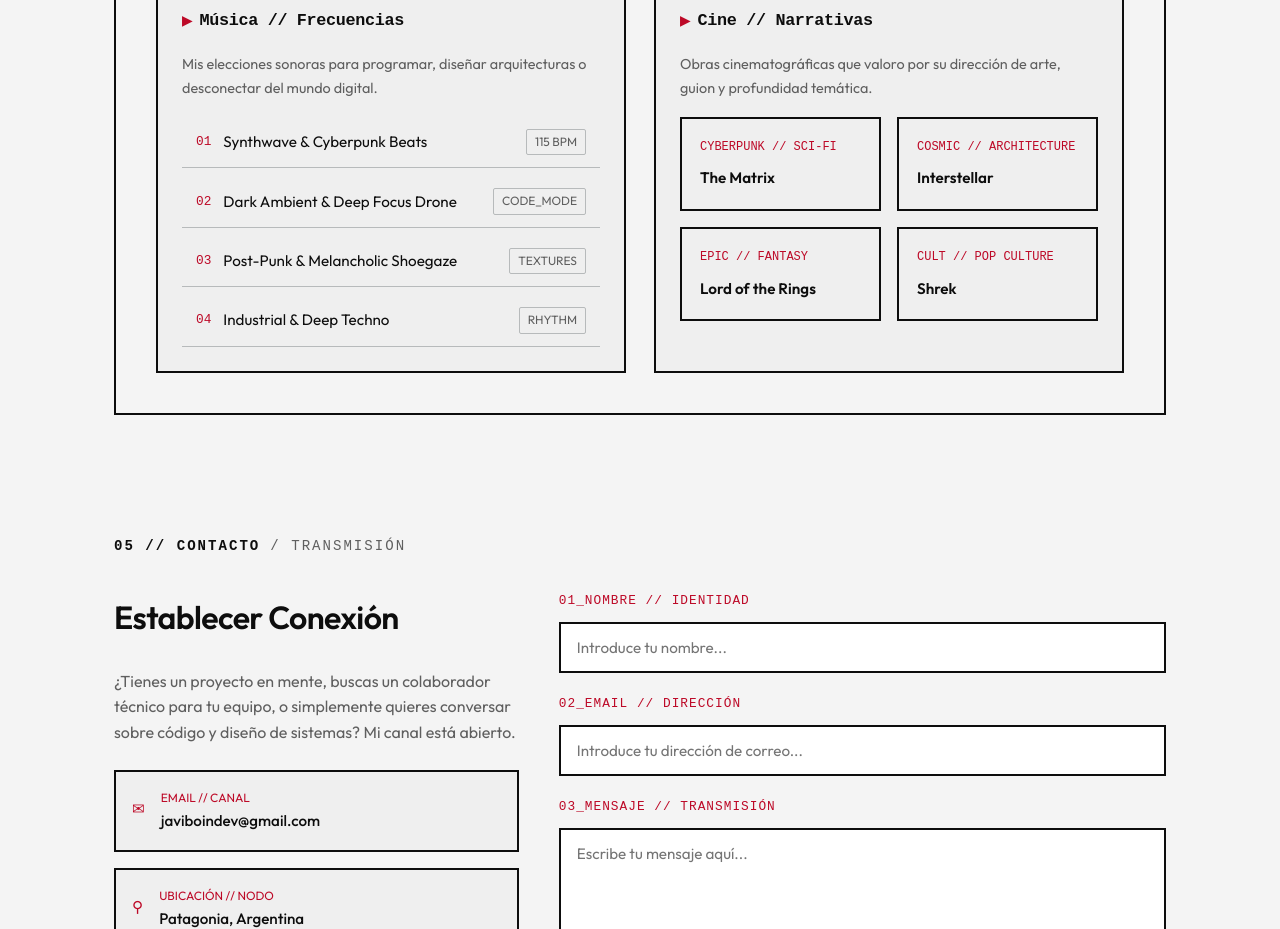
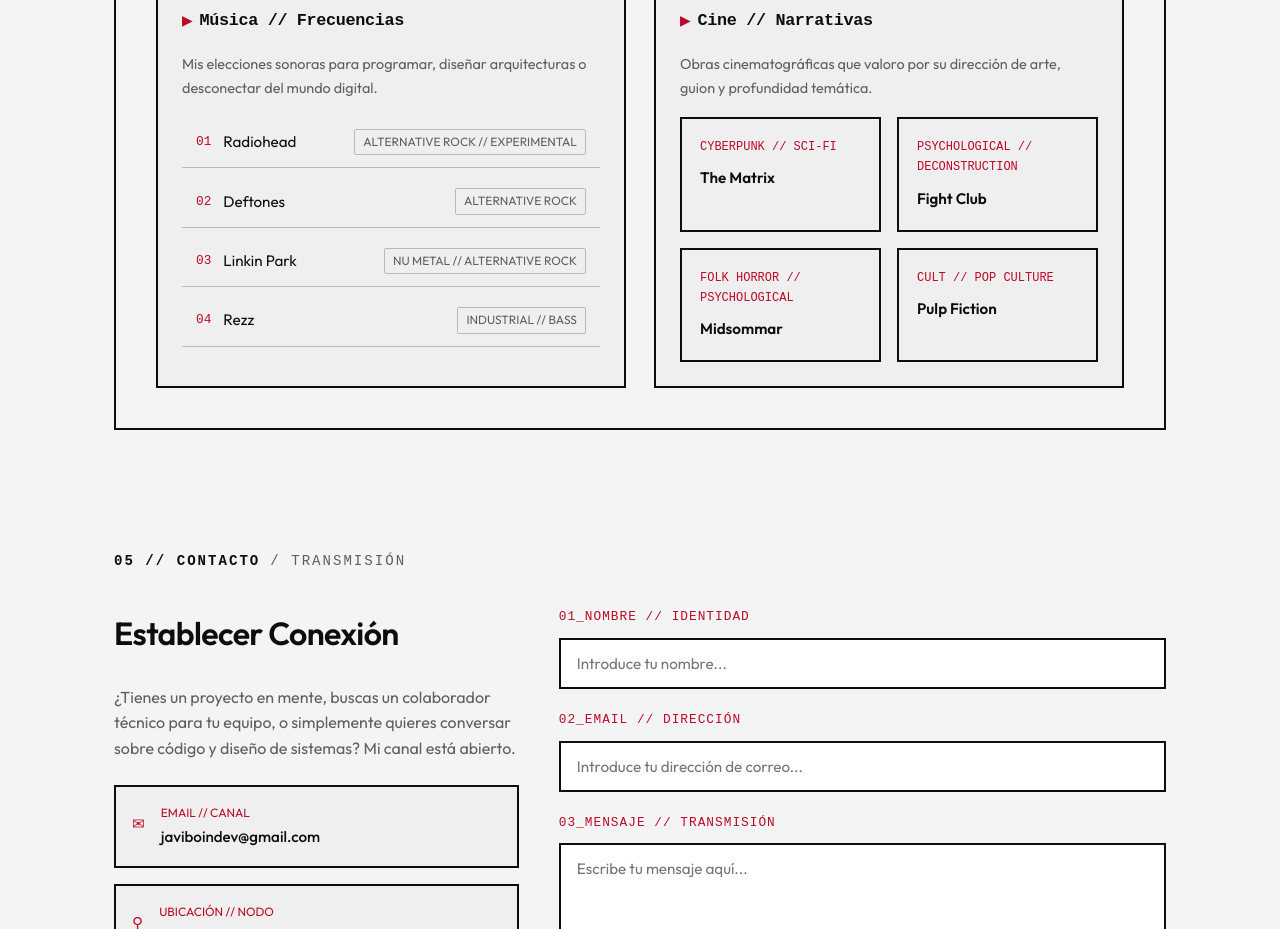
Before and after one commit to javiboin/dev-portfolio, a React (Vite) app: page / in a window 1280 px wide. Shown: the part 3260-4189 px from the top of the page. Built offline with nearby package versions, Linux system fonts and the light colour scheme.

Commit message:
refactor: modificación info de intereses simple

```diff
--- a/src/components/Movies.jsx
+++ b/src/components/Movies.jsx
@@ -3,9 +3,9 @@
 const Movies = () => {
     const moviesList = [
         { title: 'The Matrix', category: 'CYBERPUNK // SCI-FI' },
-        { title: 'Interstellar', category: 'COSMIC // ARCHITECTURE' },
-        { title: 'Lord of the Rings', category: 'EPIC // FANTASY' },
-        { title: 'Shrek', category: 'CULT // POP CULTURE' }
+        { title: 'Fight Club', category: 'PSYCHOLOGICAL // DECONSTRUCTION' },
+        { title: 'Midsommar', category: 'FOLK HORROR // PSYCHOLOGICAL' },
+        { title: 'Pulp Fiction', category: 'CULT // POP CULTURE' }
     ];
 
     return (
--- a/src/components/Music.jsx
+++ b/src/components/Music.jsx
@@ -2,10 +2,10 @@
 
 const Music = () => {
     const genres = [
-        { id: '01', name: 'Synthwave & Cyberpunk Beats', label: '115 BPM' },
-        { id: '02', name: 'Dark Ambient & Deep Focus Drone', label: 'CODE_MODE' },
-        { id: '03', name: 'Post-Punk & Melancholic Shoegaze', label: 'TEXTURES' },
-        { id: '04', name: 'Industrial & Deep Techno', label: 'RHYTHM' }
+        { id: '01', name: 'Radiohead', label: 'ALTERNATIVE ROCK // EXPERIMENTAL' },
+        { id: '02', name: 'Deftones', label: 'ALTERNATIVE ROCK' },
+        { id: '03', name: 'Linkin Park', label: 'NU METAL // ALTERNATIVE ROCK' },
+        { id: '04', name: 'Rezz', label: 'INDUSTRIAL // BASS' }
     ];
 
     return (
```
